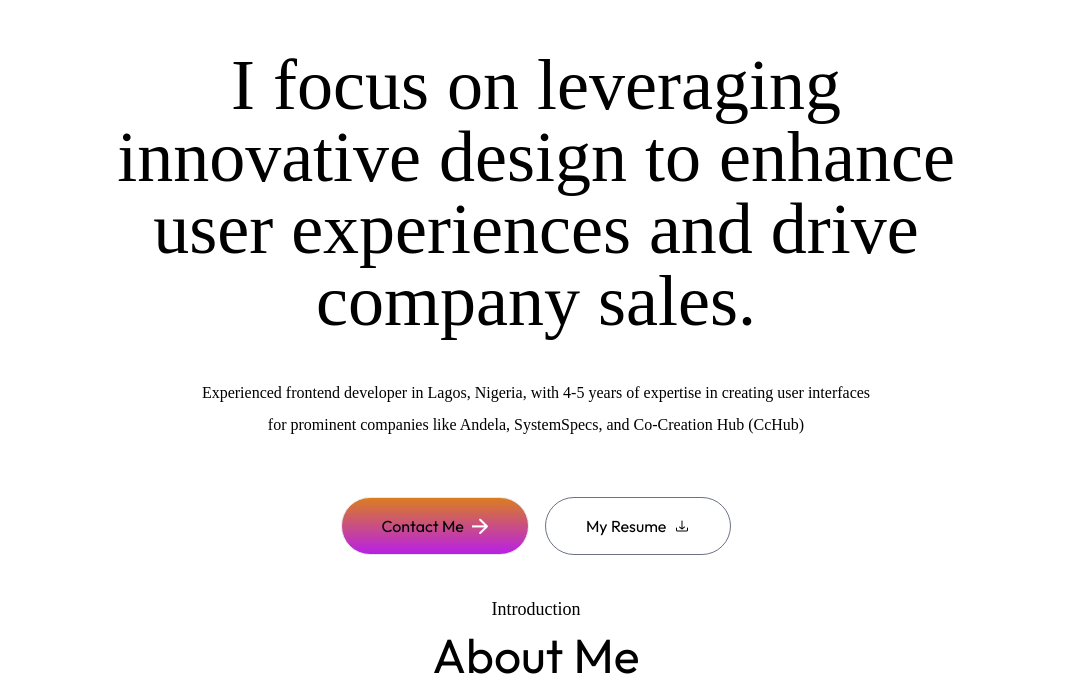
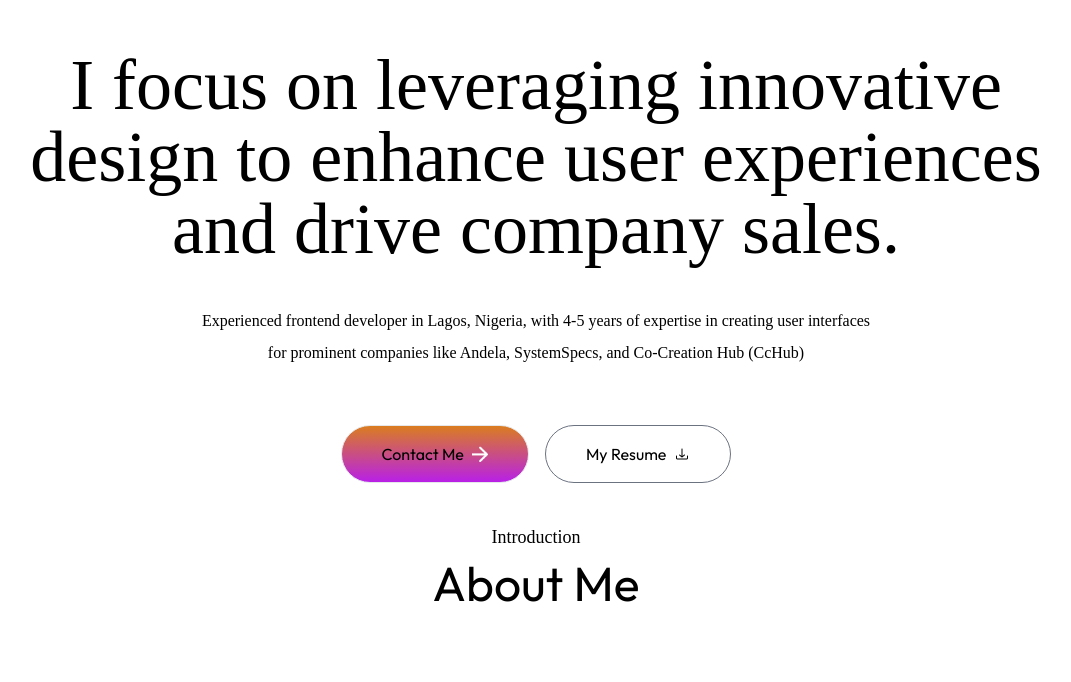
Before and after one commit to Ecotech88/Porfolio, a plain HTML site: page index.html in a window 1280 px wide. Shown: the part 123-805 px from the top of the page, without its empty margins (104-1175 px from the left). Drawn offline with nearby package versions, Linux system fonts and the light colour scheme; a web font is replaced by a local one.

Commit message:
Update index.html
hghg

```diff
--- a/index.html
+++ b/index.html
@@ -91,7 +91,7 @@
          <span class="mt-2">Hi! i'm Adelani</span> <img src="img/software-developer.png"
            class="w-6 ">
         </h3>
-        <h1 class="max-w-4xl text-3xl sm:text-6xl lg:text-7xl font-Ovo">  I focus on leveraging innovative design to enhance user experiences and drive company sales.</h1>
+        <h1 class="max-w-5xl text-3xl sm:text-6xl lg:text-7xl font-Ovo">  I focus on leveraging innovative design to enhance user experiences and drive company sales.</h1>
         <p class="max-w-2xl mx-auto font-Ovo">  Experienced frontend developer in Lagos, Nigeria, with 4-5 years of expertise in creating user interfaces for prominent companies like Andela, SystemSpecs, and Co-Creation Hub (CcHub)  </p>
 
         <div class=" flex flex-col sm:flex-row items-center gap-4 mt-4">
```
